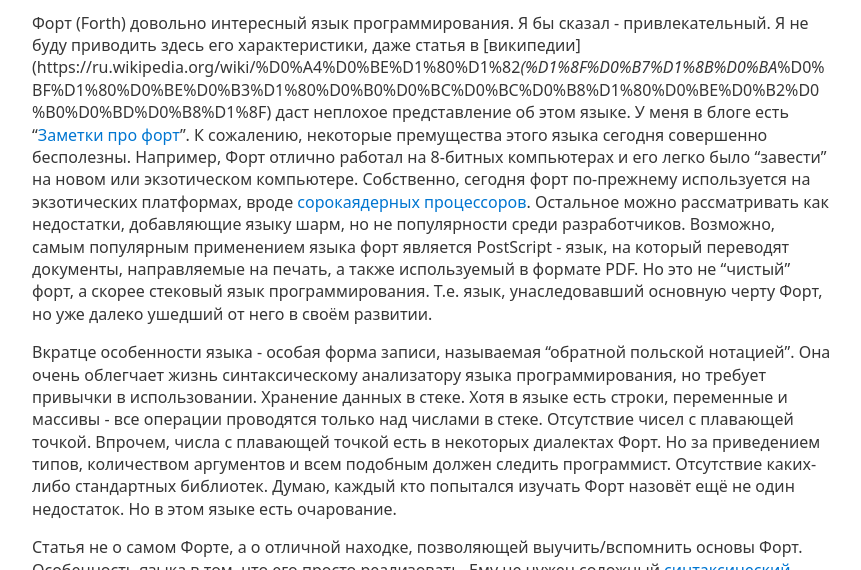
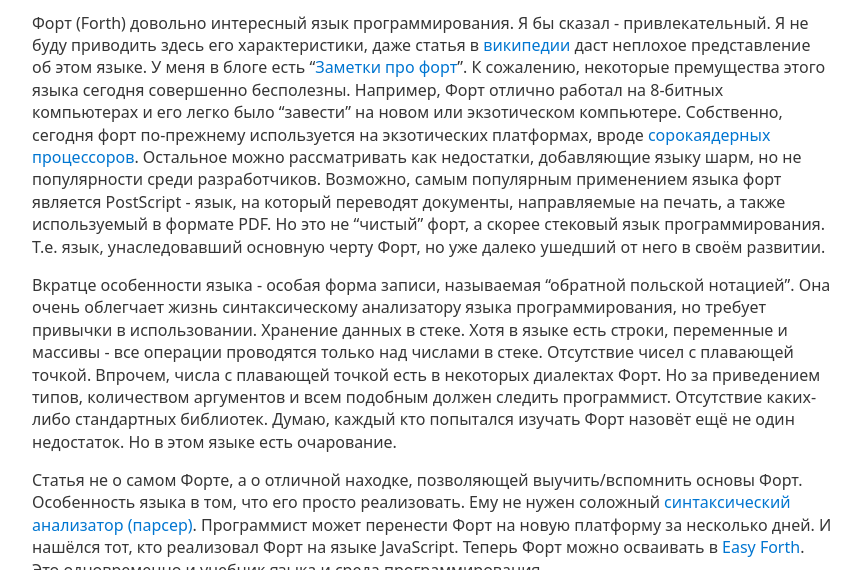
Before and after one commit to kiselevmv/kiselevmv.github.io, a Jekyll site: the page built from _posts/2020-06-25-forth-programming.md, in a window 1280 px wide and 900 px high, cut to the strip 330-900 px from the top of the window. Shown: the whole strip, without its empty margins (208-1069 px from the left). Built offline with Jekyll 4.4.1, drawn with Linux system fonts in a browser that asks for light colours.

Commit message:
Link updated

```diff
--- a/_posts/2020-06-25-forth-programming.md
+++ b/_posts/2020-06-25-forth-programming.md
@@ -5,7 +5,7 @@ date: 2020-06-25 21:22:00 -0000
 tags: Forth programming
 ---
 
-Форт (Forth) довольно интересный язык программирования. Я бы сказал - привлекательный. Я не буду приводить здесь его характеристики, даже статья в [википедии](https://ru.wikipedia.org/wiki/%D0%A4%D0%BE%D1%80%D1%82_(%D1%8F%D0%B7%D1%8B%D0%BA_%D0%BF%D1%80%D0%BE%D0%B3%D1%80%D0%B0%D0%BC%D0%BC%D0%B8%D1%80%D0%BE%D0%B2%D0%B0%D0%BD%D0%B8%D1%8F) даст неплохое представление об этом языке. У меня в блоге есть "[Заметки про форт](/blog/2015/forth-programming)". К сожалению, некоторые премущества этого языка сегодня совершенно бесполезны. Например, Форт отлично работал на 8-битных компьютерах и его легко было "завести" на новом или экзотическом компьютере. Собственно, сегодня форт по-прежнему используется на экзотических платформах, вроде [сорокаядерных процессоров](https://www.embedded.com/news-40-core-processor-with-forth-based-ide-tools-unveiled/). Остальное можно рассматривать как недостатки, добавляющие языку шарм, но не популярности среди разработчиков. Возможно, самым популярным применением языка форт является PostScript - язык, на который переводят документы, направляемые на печать, а также используемый в формате PDF. Но это не "чистый" форт, а скорее стековый язык программирования. Т.е. язык, унаследовавший основную черту Форт, но уже далеко ушедший от него в своём развитии.
+Форт (Forth) довольно интересный язык программирования. Я бы сказал - привлекательный. Я не буду приводить здесь его характеристики, даже статья в [википедии](https://ru.wikipedia.org/wiki/%D0%A4%D0%BE%D1%80%D1%82_\(%D1%8F%D0%B7%D1%8B%D0%BA_%D0%BF%D1%80%D0%BE%D0%B3%D1%80%D0%B0%D0%BC%D0%BC%D0%B8%D1%80%D0%BE%D0%B2%D0%B0%D0%BD%D0%B8%D1%8F\)) даст неплохое представление об этом языке. У меня в блоге есть "[Заметки про форт](/blog/2015/forth-programming)". К сожалению, некоторые премущества этого языка сегодня совершенно бесполезны. Например, Форт отлично работал на 8-битных компьютерах и его легко было "завести" на новом или экзотическом компьютере. Собственно, сегодня форт по-прежнему используется на экзотических платформах, вроде [сорокаядерных процессоров](https://www.embedded.com/news-40-core-processor-with-forth-based-ide-tools-unveiled/). Остальное можно рассматривать как недостатки, добавляющие языку шарм, но не популярности среди разработчиков. Возможно, самым популярным применением языка форт является PostScript - язык, на который переводят документы, направляемые на печать, а также используемый в формате PDF. Но это не "чистый" форт, а скорее стековый язык программирования. Т.е. язык, унаследовавший основную черту Форт, но уже далеко ушедший от него в своём развитии.
 
 Вкратце особенности языка - особая форма записи, называемая "обратной польской нотацией". Она очень облегчает жизнь синтаксическому анализатору языка программирования, но требует привычки в использовании. Хранение данных в стеке. Хотя в языке есть строки, переменные и массивы - все операции проводятся только над числами в стеке. Отсутствие чисел с плавающей точкой. Впрочем, числа с плавающей точкой есть в некоторых диалектах Форт. Но за приведением типов, количеством аргументов и всем подобным должен следить программист. Отсутствие каких-либо стандартных библиотек. Думаю, каждый кто попытался изучать Форт назовёт ещё не один недостаток. Но в этом языке есть очарование.
 
```
Also changed, not shown: _posts/2019-06-28-smart-response.md (+1 -1 lines), _posts/2020-06-27-postscript-intro.md (+1 -1 lines), 1 other file.
